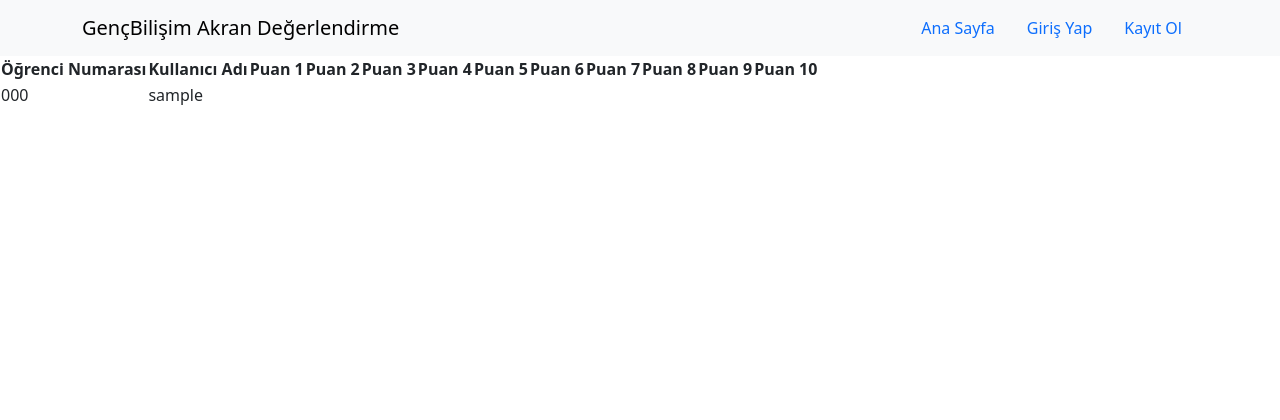
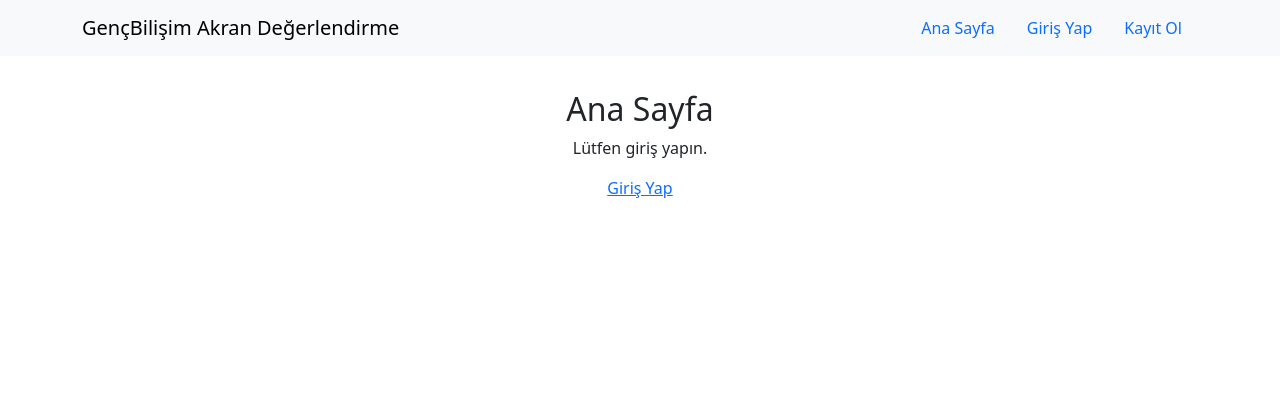
Before and after one commit to sametatabasch/akran_degerlendirme, a Flask app: template templates/project_ratings_freq.html in a window 1280 px wide. Shown: the top 420 px of the page. Run offline with Flask 3, Linux system fonts and the light colour scheme; the template is opened without the code that fills it: values that come from a table or form of the project are taken from there, others are empty; tables that the repository leaves empty hold one stand-in row (values such as "Sample post"); parts of the project's set-up code (start-up, migrations or seed data) failed here and were passed over; some libraries are stand-ins or nearby versions.

Commit message:
frekans sayfası düzenlendi

```diff
--- a/akran_degerlendirme.py
+++ b/akran_degerlendirme.py
@@ -283,16 +283,16 @@
             SELECT
               s.student_number,
               s.username,
-              COUNT(CASE WHEN pr.rating = 1 THEN 1 END) as rating_1,
-              COUNT(CASE WHEN pr.rating = 2 THEN 1 END) as rating_2,
-              COUNT(CASE WHEN pr.rating = 3 THEN 1 END) as rating_3,
-              COUNT(CASE WHEN pr.rating = 4 THEN 1 END) as rating_4,
-              COUNT(CASE WHEN pr.rating = 5 THEN 1 END) as rating_5,
-              COUNT(CASE WHEN pr.rating = 6 THEN 1 END) as rating_6,
-              COUNT(CASE WHEN pr.rating = 7 THEN 1 END) as rating_7,
-              COUNT(CASE WHEN pr.rating = 8 THEN 1 END) as rating_8,
-              COUNT(CASE WHEN pr.rating = 9 THEN 1 END) as rating_9,
-              COUNT(CASE WHEN pr.rating = 10 THEN 1 END) as rating_10
+              COUNT(CASE WHEN pr.ratings = 1 THEN 1 END) as rating_1,
+              COUNT(CASE WHEN pr.ratings = 2 THEN 1 END) as rating_2,
+              COUNT(CASE WHEN pr.ratings = 3 THEN 1 END) as rating_3,
+              COUNT(CASE WHEN pr.ratings = 4 THEN 1 END) as rating_4,
+              COUNT(CASE WHEN pr.ratings = 5 THEN 1 END) as rating_5,
+              COUNT(CASE WHEN pr.ratings = 6 THEN 1 END) as rating_6,
+              COUNT(CASE WHEN pr.ratings = 7 THEN 1 END) as rating_7,
+              COUNT(CASE WHEN pr.ratings = 8 THEN 1 END) as rating_8,
+              COUNT(CASE WHEN pr.ratings = 9 THEN 1 END) as rating_9,
+              COUNT(CASE WHEN pr.ratings = 10 THEN 1 END) as rating_10
             FROM
               project_rating pr
             INNER JOIN
--- a/templates/project_ratings.html
+++ b/templates/project_ratings.html
@@ -35,6 +35,7 @@
                 {% endfor %}
                 </tbody>
             </table>
+        </div>
     {% else %}
         <div class="container text-center">
             <h2>Ana Sayfa</h2>
@@ -42,7 +43,6 @@
             <a href="{{ url_for('login') }}">Giriş Yap</a>
         </div>
     {% endif %}
-</div>
 
     {% block js %}
         <script>
--- a/templates/project_ratings_freq.html
+++ b/templates/project_ratings_freq.html
@@ -1,8 +1,15 @@
 {% extends 'layout.html' %}
 
 {% block title %}Project Ratings{% endblock %}
+{% block head %}
+    <script src="https://ajax.googleapis.com/ajax/libs/jquery/3.7.1/jquery.min.js"></script>
+    <link rel="stylesheet" href="https://cdn.datatables.net/1.13.7/css/jquery.dataTables.css"/>
 
+    <script src="https://cdn.datatables.net/1.13.7/js/jquery.dataTables.js"></script>
+{% endblock %}
 {% block content %}
+    {% if current_user.is_authenticated %}
+        <div class="container">
             <h1>Öğrenci Puanları</h1>
             <table id="projectRatingsTable">
                 <thead>
@@ -40,12 +47,20 @@
                 {% endfor %}
                 </tbody>
             </table>
+        </div>
+    {% else %}
+        <div class="container text-center">
+            <h2>Ana Sayfa</h2>
+            <p>Lütfen giriş yapın.</p>
+            <a href="{{ url_for('login') }}">Giriş Yap</a>
+        </div>
+    {% endif %}
+    <script>
 
+    </script>
+    {% block js %}
         <script>
-        $(document).ready(function () {
-            $('#projectRatingsTable').DataTable({
-        "pageLength": 50
-    });
-        });
+            let table = new DataTable('#projectRatingsTable');
         </script>
     {% endblock %}
+{% endblock %}
```
Lines whose indentation alone changed are shown as unchanged.
